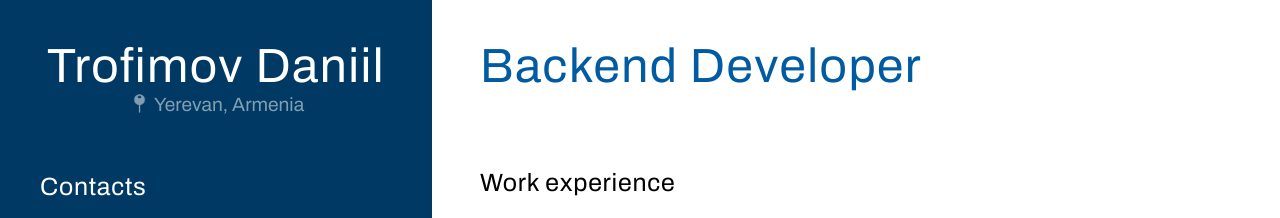
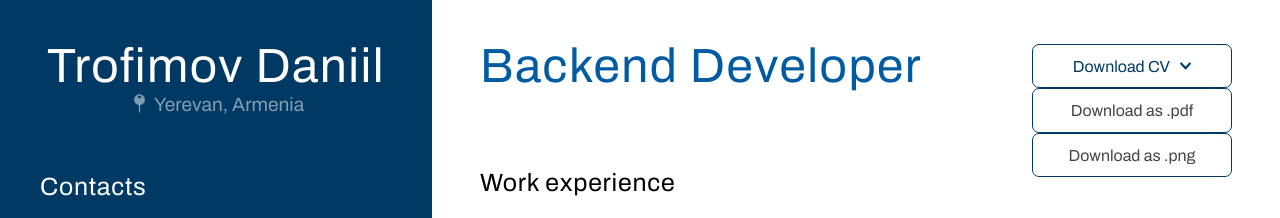
Before and after one commit to trckster/cv, a website built with Vite: page index.html in a window 1280 px wide. Shown: the top 218 px of the page. Built offline with nearby package versions, Linux system fonts and the light colour scheme.

Commit message:
Add download button

```diff
--- a/index.html
+++ b/index.html
@@ -27,8 +27,10 @@
                 <li>
                     <img src="/mail.png" alt="Email" class="icon"/>
                     <span id="email">daniil@vivaldi.net</span>
-                    <svg class="copy" onclick="copyEmail()" xmlns="http://www.w3.org/2000/svg" width="16" height="16" fill="currentColor" viewBox="0 0 16 16">
-                        <path fill-rule="evenodd" d="M4 2a2 2 0 0 1 2-2h8a2 2 0 0 1 2 2v8a2 2 0 0 1-2 2H6a2 2 0 0 1-2-2V2Zm2-1a1 1 0 0 0-1 1v8a1 1 0 0 0 1 1h8a1 1 0 0 0 1-1V2a1 1 0 0 0-1-1H6ZM2 5a1 1 0 0 0-1 1v8a1 1 0 0 0 1 1h8a1 1 0 0 0 1-1v-1h1v1a2 2 0 0 1-2 2H2a2 2 0 0 1-2-2V6a2 2 0 0 1 2-2h1v1H2Z"/>
+                    <svg class="copy" onclick="copyEmail()" xmlns="http://www.w3.org/2000/svg" width="16" height="16"
+                         fill="currentColor" viewBox="0 0 16 16">
+                        <path fill-rule="evenodd"
+                              d="M4 2a2 2 0 0 1 2-2h8a2 2 0 0 1 2 2v8a2 2 0 0 1-2 2H6a2 2 0 0 1-2-2V2Zm2-1a1 1 0 0 0-1 1v8a1 1 0 0 0 1 1h8a1 1 0 0 0 1-1V2a1 1 0 0 0-1-1H6ZM2 5a1 1 0 0 0-1 1v8a1 1 0 0 0 1 1h8a1 1 0 0 0 1-1v-1h1v1a2 2 0 0 1-2 2H2a2 2 0 0 1-2-2V6a2 2 0 0 1 2-2h1v1H2Z"/>
                     </svg>
                     <span id="email-copy-notification" class="invisible">Copied!</span>
                 </li>
@@ -52,6 +54,7 @@
         <div class="section-header">Key Skills</div>
         <div class="parallel-list">
             <ul>
+                <!-- Change title and key skills-->
                 <li>PHP (Laravel)</li>
                 <li>Vue.js + Nuxt.js</li>
                 <li>Typescript</li>
@@ -105,7 +108,19 @@
 </div>
 
 <div class="right">
-    <header>Backend Developer</header>
+    <header>
+        Backend Developer
+        <div class="download">
+            <div class="download-button" onclick="showDownloadOptions()">
+                <div>Download CV</div>
+                <img src="/blue-arrow.png" alt="Download"/>
+            </div>
+            <ul id="download-options" class="list-no-dot">
+                <li class="download-button">Download as .pdf</li>
+                <li class="download-button">Download as .png</li>
+            </ul>
+        </div>
+    </header>
     <div class="section">
         <div class="section-header">Work experience</div>
 
--- a/main.js
+++ b/main.js
@@ -10,3 +10,16 @@ window.copyEmail = async () => {
     await navigator.clipboard.writeText(email)
     showCopyNotification()
 }
+
+window.showDownloadOptions = () => {
+    const element = document.getElementById('download-options')
+    element.style.display = element.style.display === 'block' ? 'none' : 'block'
+}
+
+document.addEventListener('mouseup', (e) => {
+    const downloadButton = document.getElementsByClassName('download')[0]
+
+    if (!downloadButton.contains(e.target)) {
+        document.getElementById('download-options').style.display = 'none'
+    }
+})
--- a/style.css
+++ b/style.css
@@ -54,8 +54,10 @@ ul {
     min-width: 22em;
 
     & header {
+        display: flex;
+        justify-content: space-between;
+        align-items: center;
         color: #005ba2;
-        text-align: left;
         margin-bottom: 1.6em;
     }
 
@@ -178,3 +180,48 @@ i {
 #email-copy-notification {
     margin-left: 0.3em;
 }
+
+.download {
+    user-select: none;
+    color: #003a64;
+    letter-spacing: normal;
+    font-size: 1rem;
+    font-weight: normal;
+    width: 200px;
+}
+
+.download-button {
+    padding: 0.8em;
+    border: solid #003a64 1px;
+    border-radius: 7px;
+
+    display: flex;
+    justify-content: center;
+    align-items: center;
+    gap: 10px;
+
+    & img {
+        width: 0.7rem;
+        height: 0.7rem;
+    }
+
+    &:hover {
+        background-color: #005ba2;
+        color: white;
+        cursor: pointer;
+
+        & img {
+            content: url("/white-arrow.png");
+        }
+    }
+}
+
+#download-options {
+    width: inherit;
+    position: absolute;
+    padding: 0;
+
+    & li {
+        margin-bottom: 0;
+    }
+}
```
Also changed, not shown: public/blue-arrow.png (added), public/white-arrow.png (added).
